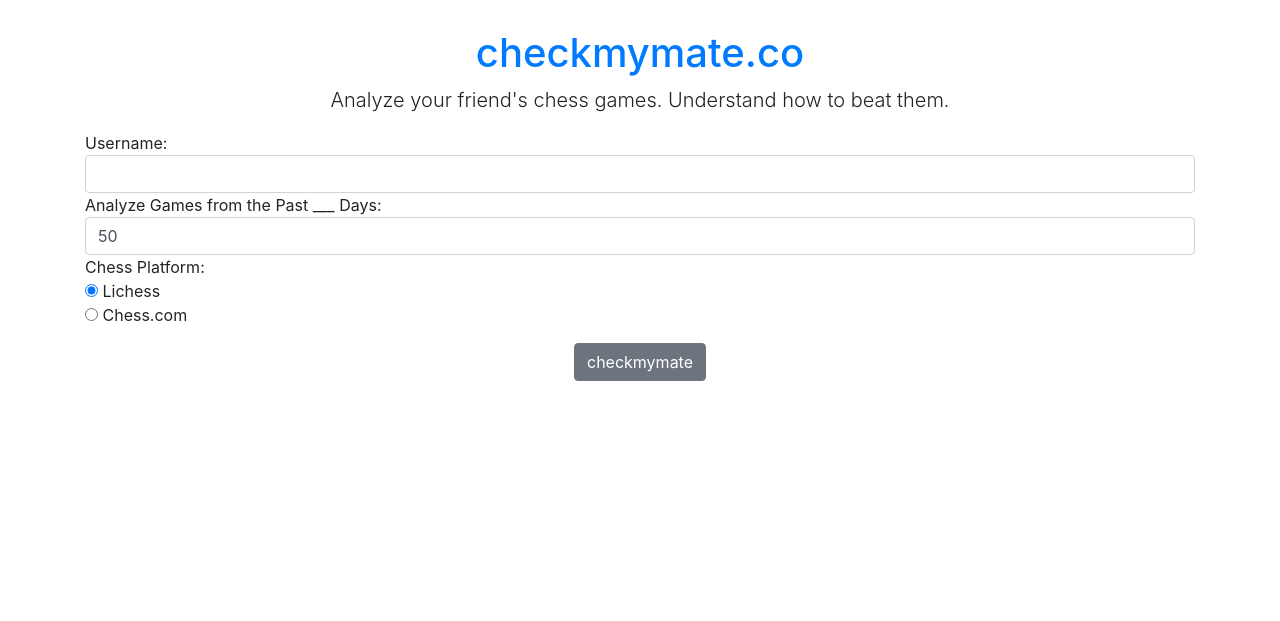
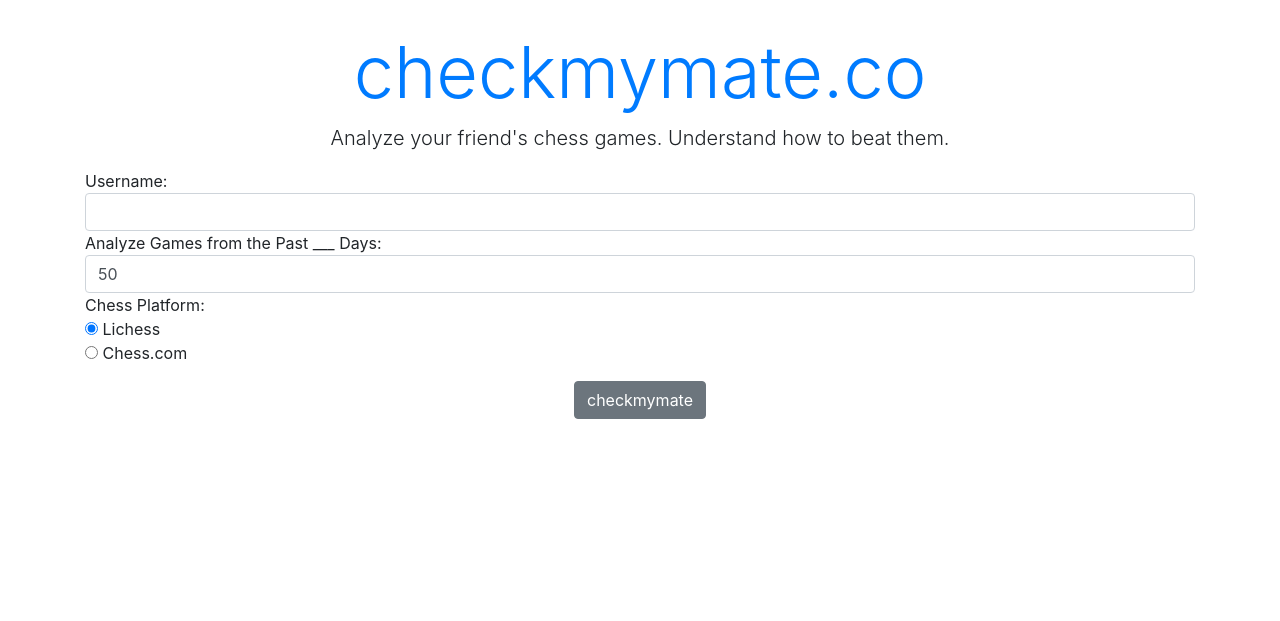
Before and after one commit to bfeif/clarence, a Flask app: template templates/index.html in a window 1280 px wide. Shown: the top 621 px of the page. Run offline with Flask 2, Linux system fonts and the light colour scheme; the template is opened without the code that fills it, so the values that code supplies are empty; some libraries are stand-ins or nearby versions.

Commit message:
Added links and changed styling.

```diff
--- a/templates/base.html
+++ b/templates/base.html
@@ -19,6 +19,9 @@
 <head>
     <title>CheckMyMate {% block title %}{% endblock %}</title>
 
+    <!-- Make it dynamic -->
+    <meta name=”viewport” content=”width=device-width, initial-scale=1">
+
     <!-- Fonts -->
     <link href="https://cdnjs.cloudflare.com/ajax/libs/font-awesome/4.4.0/css/font-awesome.min.css"
                 rel='stylesheet' type='text/css' />
@@ -30,8 +33,8 @@
 <body>
     <section class="content" id="wrap">
         <br/>
-        <div class="container">
-            <a href='/'><h1 class="jumbotron-heading text-center">checkmymate.co</h1></a>
+        <div class="jumbotron-heading">
+            <a href='/'><h2 class="display-3 text-center">checkmymate.co</h1></a>
         </div>
 
         <div class="container">
@@ -47,7 +50,7 @@
             Send me Some Sweet Somethings:
             <a href="https://github.com/bfeif/clarence"><i class="fa fa-github fa-2x"></i></a>
             <a href="https://www.linkedin.com/in/benjamin-feifke/"><i class="fa fa-linkedin fa-2x"></i></a>
-            <a href= "mailto:benfeifke@gmail.com"><i class="fa fa-envelope fa-2x"></i></a>
+            <a href= "mailto:benjamin.feifke@checkmymate.co"><i class="fa fa-envelope fa-2x"></i></a>
             <a href="https://www.chess.com/member/normanrookwell"><span class="fa-2x">&#9817</span></a>
             <a href="https://lichess.org/@/normanrookwell"><span class="iconify-inline fa-2x" data-icon="simple-icons:lichess"></span></a>
         </div>
@@ -62,6 +65,3 @@
 
 <!-- Lichess icon -->
 <script src="https://code.iconify.design/2/2.1.2/iconify.min.js"></script>
-
-<!-- chess.com -->
-<script src='https://kit.fontawesome.com/a076d05399.js' crossorigin='anonymous'></script>
```
